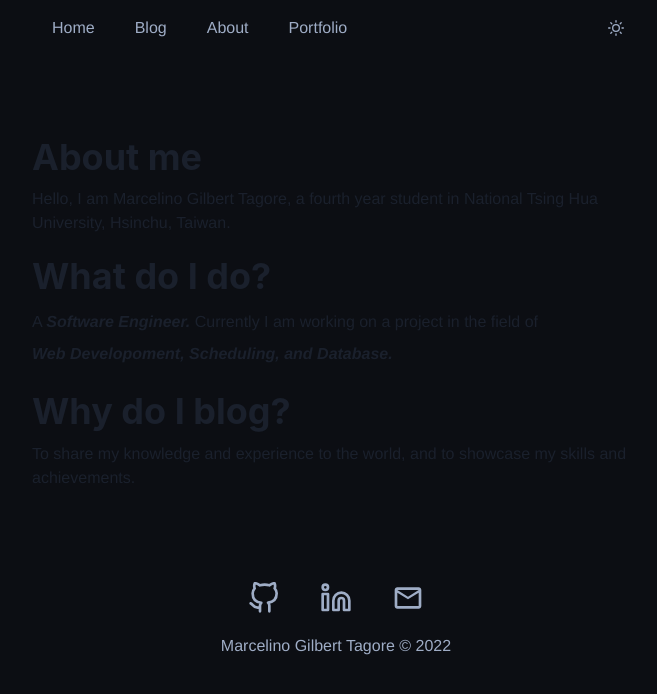
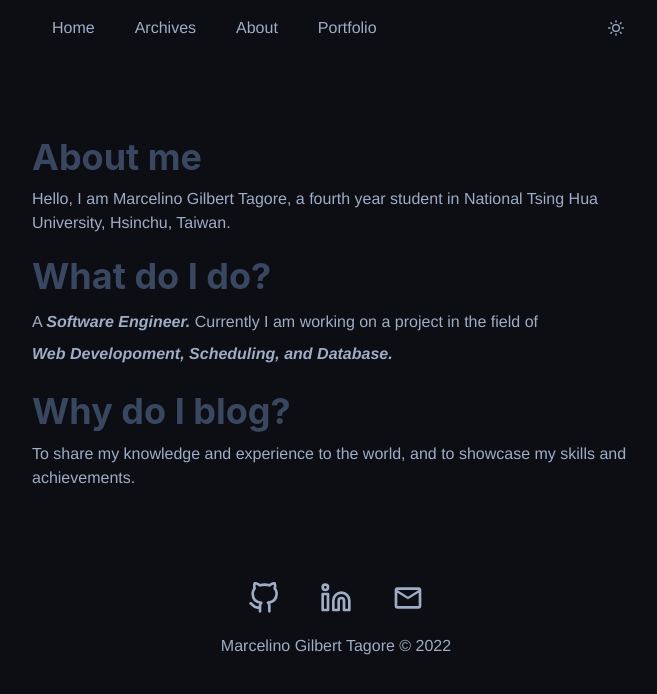
Before and after one commit to misterteri/misterteri, a Next.js app: page /about in a window 1280 px wide. Shown: the top 694 px of the page, without its empty margins (304-961 px from the left). Built offline with nearby package versions, Linux system fonts and the light colour scheme.

Commit message:
Add: About v1 Done, Index v1 Done.

```diff
--- a/components/DropdownMenu.tsx
+++ b/components/DropdownMenu.tsx
@@ -52,8 +52,8 @@ export default function Dropdown(): JSX.Element {
           }}
         >
           <MenuItem>
-            <NextLink href="/blog" passHref>
-              <LinkOverlay>Blog</LinkOverlay>
+            <NextLink href="/archives" passHref>
+              <LinkOverlay>Archives</LinkOverlay>
             </NextLink>
           </MenuItem>
         </LinkBox>
--- a/components/Navbar.tsx
+++ b/components/Navbar.tsx
@@ -23,7 +23,7 @@ export default function Navigation(): JSX.Element {
           <>
             <Flex>
               <Navlink href="/">Home</Navlink>
-              <Navlink href="/blog">Blog</Navlink>
+              <Navlink href="/archives">Archives</Navlink>
               <Navlink href="/about">About</Navlink>
               <Navlink href="/portfolio">Portfolio</Navlink>
             </Flex>
--- a/package.json
+++ b/package.json
@@ -20,7 +20,8 @@
     "next": "12.1.6",
     "react": "18.1.0",
     "react-dom": "18.1.0",
-    "react-icons": "^4.4.0"
+    "react-icons": "^4.4.0",
+    "react-nice-avatar": "^1.2.4"
   },
   "devDependencies": {
     "@types/node": "17.0.41",
--- a/pages/about.tsx
+++ b/pages/about.tsx
@@ -6,16 +6,20 @@ const About: NextPage = () => {
   return (
     <Layout>
       <Stack my={5}>
-        <Heading as="h1">About me</Heading>
-        <Text>
+        <Heading as="h1" color={"#394760"}>
+          About me
+        </Heading>
+        <Text color={"#9FADC6"}>
           Hello, I am Marcelino Gilbert Tagore, a fourth year student in
           National Tsing Hua University, Hsinchu, Taiwan.
         </Text>
       </Stack>
 
       <Stack my={5}>
-        <Heading as="h1">What do I do?</Heading>
-        <Box lineHeight="taller">
+        <Heading as="h1" color={"#394760"}>
+          What do I do?
+        </Heading>
+        <Box lineHeight="taller" color={"#9FADC6"}>
           {"A "}
           <Text display="inline-flex" as="em" fontWeight={"bold"}>
             Software Engineer.
@@ -28,8 +32,10 @@ const About: NextPage = () => {
       </Stack>
 
       <Stack my={5}>
-        <Heading as="h1">Why do I blog?</Heading>
-        <Text>
+        <Heading as="h1" color={"#394760"}>
+          Why do I blog?
+        </Heading>
+        <Text color={"#9FADC6"}>
           To share my knowledge and experience to the world, and to showcase my
           skills and achievements.
         </Text>
```
Also changed, not shown: components/layouts/Article.tsx (+7 -10 lines), pages/index.tsx (+32 -4 lines), pages/archives.tsx (renamed from pages/resume.tsx), 1 other file (tests, documents, lock files or other folders).
